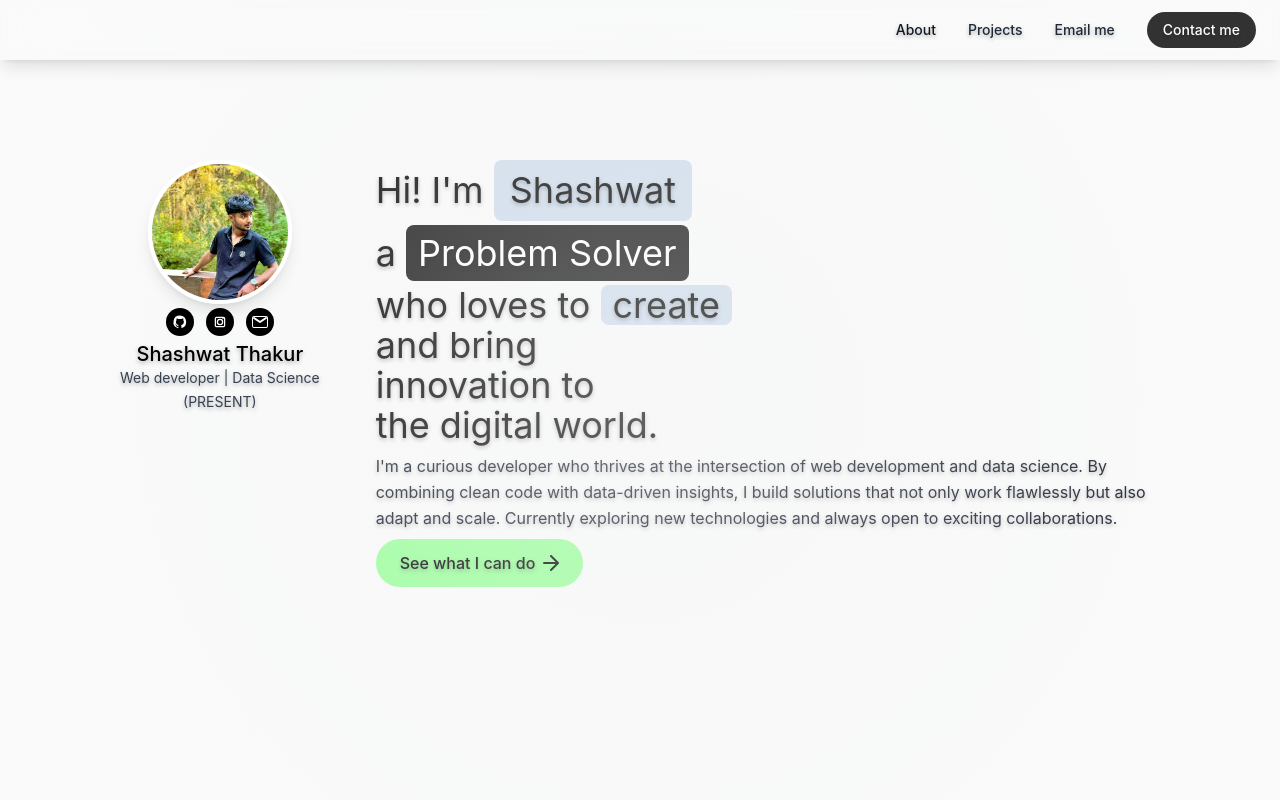
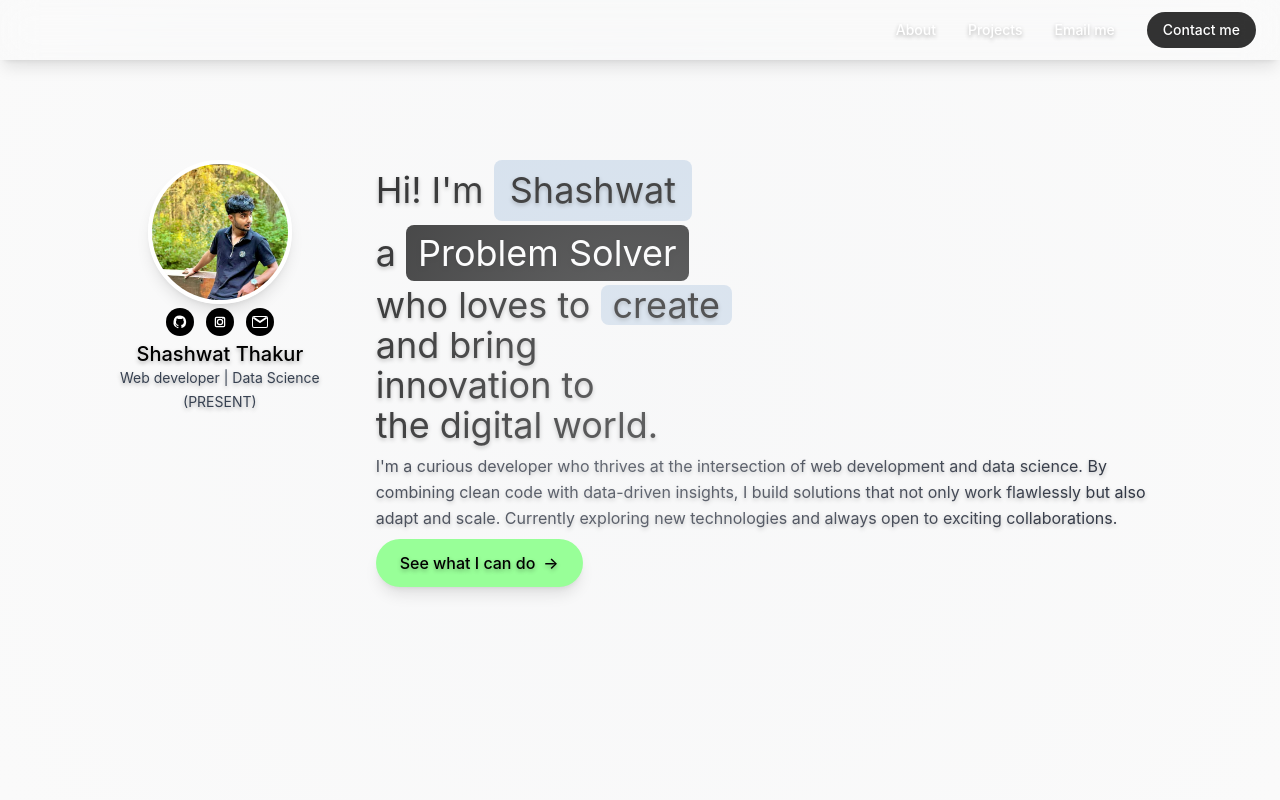
Before and after one commit to ShashwatThakur0/React-Portfolio, a React (Vite) app in the folder client/: page / in a window 1280 px wide. Shown: the top 800 px of the page. Built offline with nearby package versions, Linux system fonts and the light colour scheme; no server answers.

Commit message:
Adding navigation and hover effects and smooth scrolling

```diff
--- a/client/src/App.jsx
+++ b/client/src/App.jsx
@@ -1,8 +1,5 @@
-// Import animation libraries and React hooks
 import { motion, AnimatePresence } from "framer-motion";
 import { useEffect, useRef } from "react";
-
-// Import components for different sections of the portfolio
 import Navbar from "./components/Navbar";
 import Home from "./components/Home";
 import Skills from "./components/Skills";
@@ -10,32 +7,28 @@ import About from "./components/About";
 import Projects from "./components/Projects";
 import Contact from "./components/Contact";
 
-// Define animation variants for page transitions
 const pageVariants = {
-	// Initial state when component enters
 	initial: {
-		opacity: 0, // Start fully transparent
-		y: 20, // Start slightly below final position
-		scale: 0.98, // Start slightly smaller
+		opacity: 0,
+		y: 20,
+		scale: 0.98,
 	},
-	// Animated state when component is visible
 	animate: {
-		opacity: 1, // Fade in to full opacity
-		y: 0, // Move to final position
-		scale: 1, // Scale to full size
+		opacity: 1,
+		y: 0,
+		scale: 1,
 		transition: {
-			duration: 0.6, // Animation duration
-			ease: "easeOut", // Smooth easing function
+			duration: 0.6,
+			ease: "easeOut",
 		},
 	},
-	// Exit state when component leaves
 	exit: {
-		opacity: 0, // Fade out to transparent
-		y: -20, // Move slightly up
-		scale: 0.98, // Scale down slightly
+		opacity: 0,
+		y: -20,
+		scale: 0.98,
 		transition: {
-			duration: 0.4, // Exit animation duration
-			ease: "easeIn", // Smooth easing function
+			duration: 0.4,
+			ease: "easeIn",
 		},
 	},
 };
@@ -75,6 +68,7 @@ function App() {
 					className="relative z-10"
 				>
 					<motion.section
+						id="home"
 						ref={(el) => (sectionsRef.current[0] = el)}
 						key="home"
 						variants={pageVariants}
@@ -86,6 +80,7 @@ function App() {
 						<Home />
 					</motion.section>
 					<motion.section
+						id="about"
 						ref={(el) => (sectionsRef.current[1] = el)}
 						key="about"
 						variants={pageVariants}
@@ -97,6 +92,7 @@ function App() {
 						<About />
 					</motion.section>
 					<motion.section
+						id="skills"
 						ref={(el) => (sectionsRef.current[2] = el)}
 						key="skills"
 						variants={pageVariants}
@@ -108,6 +104,7 @@ function App() {
 						<Skills />
 					</motion.section>
 					<motion.section
+						id="projects"
 						ref={(el) => (sectionsRef.current[3] = el)}
 						key="projects"
 						variants={pageVariants}
@@ -119,6 +116,7 @@ function App() {
 						<Projects />
 					</motion.section>
 					<motion.section
+						id="contact"
 						ref={(el) => (sectionsRef.current[4] = el)}
 						key="contact"
 						variants={pageVariants}
--- a/client/src/components/Home.jsx
+++ b/client/src/components/Home.jsx
@@ -97,19 +97,30 @@ const Home = () => {
 						<div className="mt-2 flex justify-center md:justify-start gap-4">
 							<motion.a
 								href="#projects"
-								className="inline-flex items-center gap-2 px-6 py-3 bg-[#98ff98] rounded-full font-medium hover:bg-[#7aff7a] transition-colors text-black"
+								className="inline-flex items-center gap-2 px-6 py-3 bg-[#98ff98] rounded-full font-medium hover:bg-[#7aff7a] hover:scale-105 transition-all duration-300 text-black shadow-lg hover:shadow-xl transform active:scale-95"
 								whileHover={{ scale: 1.05 }}
 								whileTap={{ scale: 0.95 }}
+								onClick={(e) => {
+									e.preventDefault();
+									const projectsSection = document.getElementById('projects');
+									if (projectsSection) {
+										projectsSection.scrollIntoView({
+											behavior: 'smooth',
+											block: 'start',
+											inline: 'nearest'
+										});
+									}
+								}}
 							>
 								See what I can do
-								<svg className="w-4 h-4" viewBox="0 0 16 16" fill="none">
-									<path
-										d="M1 8h14M8 1l7 7-7 7"
-										stroke="currentColor"
-										strokeWidth="2"
-										strokeLinecap="round"
-									/>
-								</svg>
+								<motion.span
+									className="inline-block"
+									initial={{ x: 0 }}
+									whileHover={{ x: 5 }}
+									transition={{ duration: 0.3 }}
+								>
+									→
+								</motion.span>
 							</motion.a>
 						</div>
 					</div>
--- a/client/src/components/Navbar.jsx
+++ b/client/src/components/Navbar.jsx
@@ -47,25 +47,25 @@ const Navbar = () => {
 				} space-x-8 ${scrolled ? "" : "max-w-7xl mx-auto"}`}
 			>
 				<a
-					href="#projects"
-					className={`text-sm font-medium transition-colors hover:text-gray-600 ${
-						scrolled ? "text-gray-800" : "text-gray-900"
+					href="#about"
+					className={`text-sm font-medium transition-colors hover:text-blue-400 ${
+						scrolled ? "text-gray-800" : "text-white"
 					}`}
 				>
 					About
 				</a>
 				<a
-					href="#about"
-					className={`text-sm font-medium transition-colors hover:text-gray-600 ${
-						scrolled ? "text-gray-800" : "text-gray-800"
+					href="#projects"
+					className={`text-sm font-medium transition-colors hover:text-blue-400 ${
+						scrolled ? "text-gray-800" : "text-white"
 					}`}
 				>
 					Projects
 				</a>
 				<a
 					href="mailto:shashwat.thakur02@gmail.com"
-					className={`text-sm font-medium transition-colors hover:text-gray-600 ${
-						scrolled ? "text-gray-800" : "text-gray-800"
+					className={`text-sm font-medium transition-colors hover:text-blue-400 ${
+						scrolled ? "text-gray-800" : "text-white"
 					}`}
 				>
 					Email me
--- a/client/src/index.css
+++ b/client/src/index.css
@@ -42,8 +42,12 @@
 }
 
 /* Button styles */
+.btn {
+  @apply inline-flex items-center justify-center gap-2 px-6 py-3 rounded-lg font-semibold transition-all duration-300;
+}
+
 .btn-primary {
-  @apply inline-flex items-center gap-2 px-6 py-3 rounded-full font-semibold transition-all duration-300 bg-blue-600 text-white hover:bg-blue-700;
+  @apply bg-blue-600 text-white hover:bg-blue-700;
   box-shadow: 0 4px 6px rgba(0, 0, 0, 0.2);
 }
 
@@ -97,8 +101,9 @@
 .section {
   opacity: 0;
   transform: translateY(20px);
-  transition: opacity 0.6s ease-out, transform 0.6s ease-out;
+  transition: opacity 0.8s ease-out, transform 0.8s ease-out;
   will-change: opacity, transform;
+  scroll-margin-top: 80px;
   backface-visibility: hidden;
   -webkit-font-smoothing: antialiased;
 }
@@ -106,6 +111,12 @@
 .section.visible {
   opacity: 1;
   transform: translateY(0);
+}
+
+/* Ensure smooth scrolling */
+html {
+  scroll-behavior: smooth;
+  scroll-padding-top: 80px;
 }
 
 /* Scroll-triggered animations */
```
